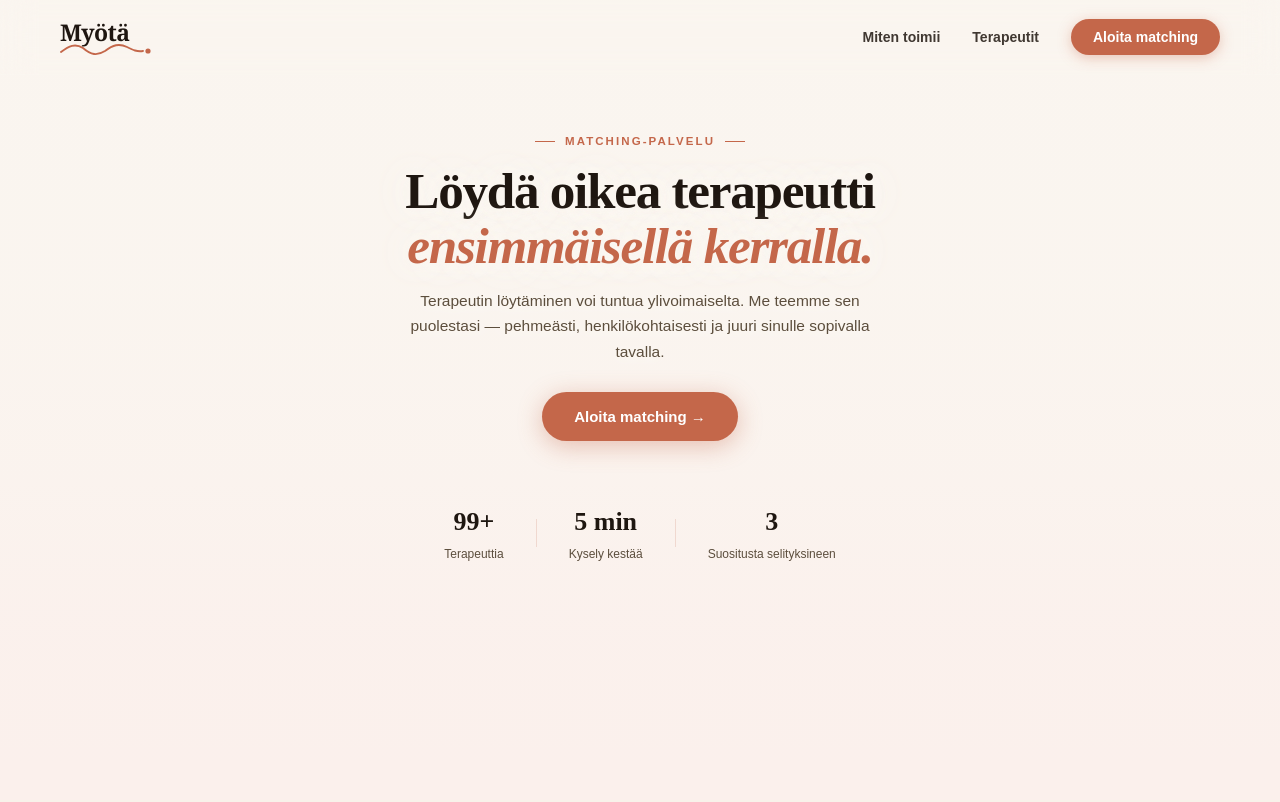
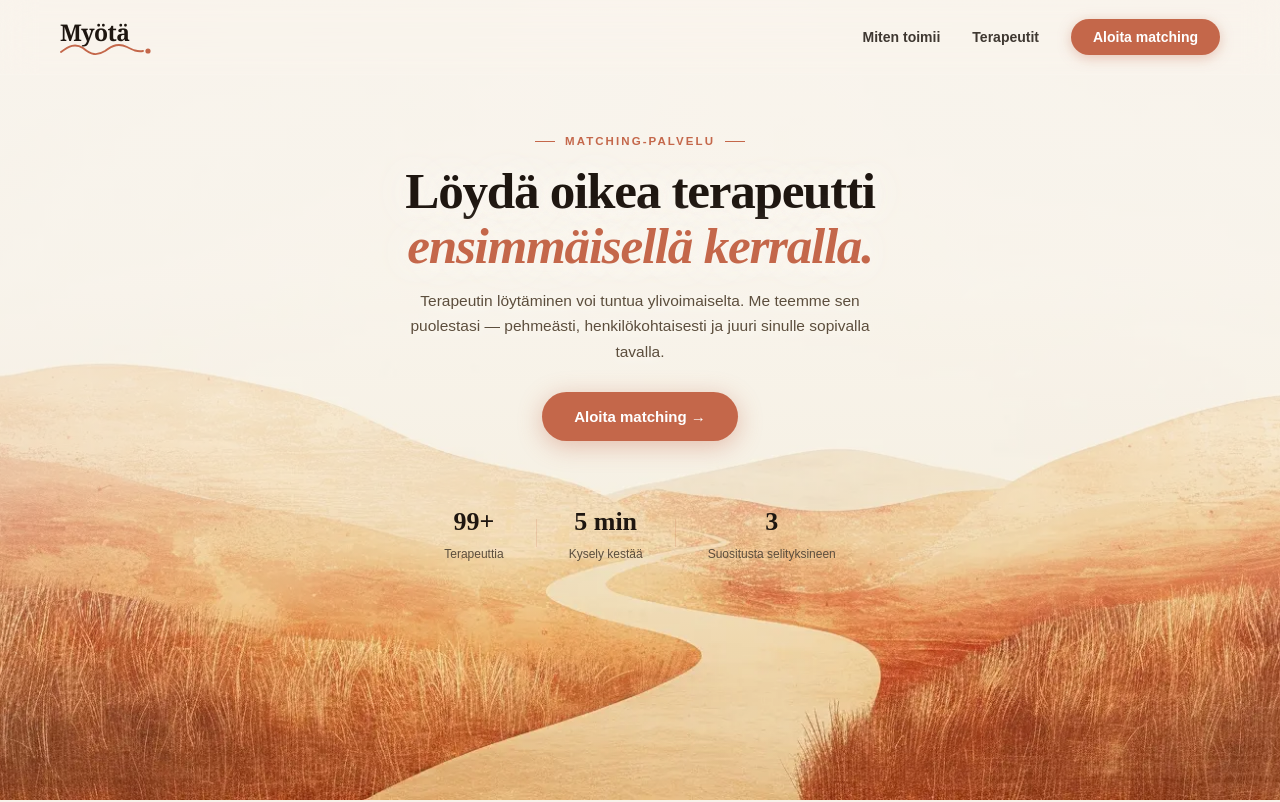
Before and after one commit to Tilapit/aitomyota, a React (Vite) app: page / in a window 1280 px wide. Shown: the top 802 px of the page. Built offline with nearby package versions, Linux system fonts and the light colour scheme.

Commit message:
feat: add hero background image

```diff
--- a/src/HeroSection.tsx
+++ b/src/HeroSection.tsx
@@ -1,3 +1,4 @@
+import heroBg from './assets/hero-bg.webp';
 import React, { useEffect, useRef } from 'react';
 
 interface HeroSectionProps {
@@ -26,6 +27,9 @@ const HeroSection: React.FC<HeroSectionProps> = ({ onOpenQuiz }) => {
         style={{
           minHeight: '100vh',
           width: '100%',
+          backgroundImage: `url(${heroBg})`,
+          backgroundSize: 'cover',
+          backgroundPosition: 'center 60%',
           backgroundColor: '#FBF0EC',
           position: 'relative',
           display: 'flex',
```
Also changed, not shown: src/assets/hero-bg.webp (added).
